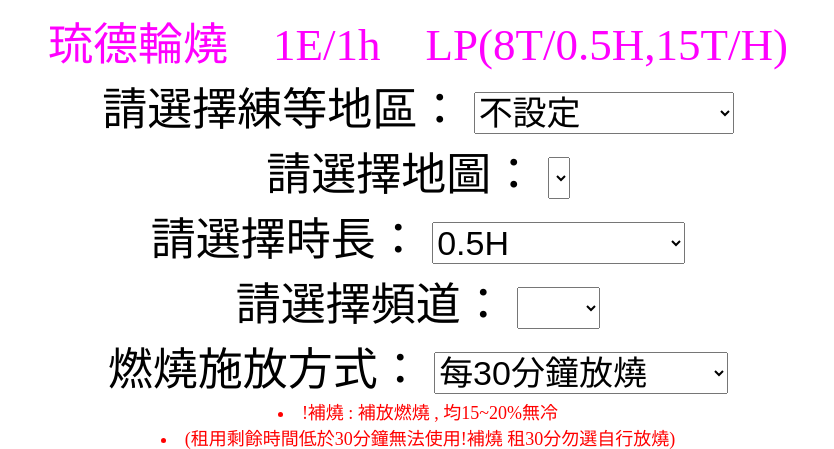
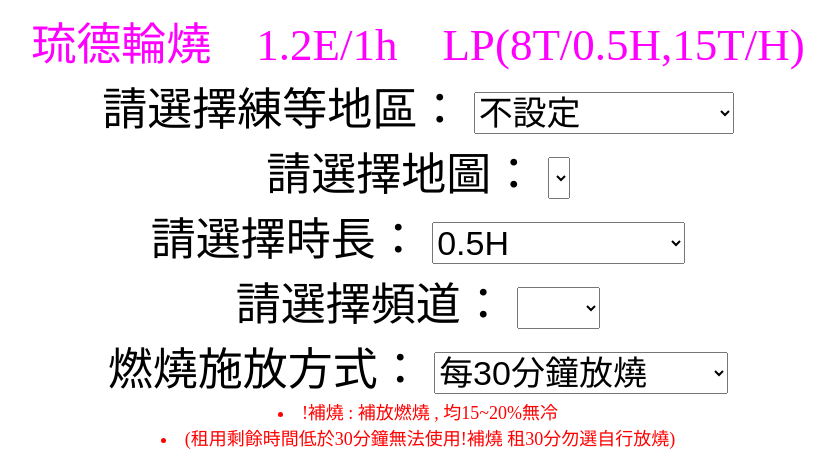
Before and after one commit to a6428775/flask, a Flask app: page /home/1 in a window 1280 px wide. Shown: the top 449 px of the page, without its empty margins (222-1056 px from the left). Run offline with Flask 3, Linux system fonts and the light colour scheme; lists and menus that the app fills with data are empty.

Commit message:
更新價格

```diff
--- a/templates/index.html
+++ b/templates/index.html
@@ -71,7 +71,7 @@
 </head>
 
 <body>
-    <div style="color: rgb(255, 0, 255);">琉德輪燒　1E/1h　LP(8T/0.5H,15T/H)</div>
+    <div style="color: rgb(255, 0, 255);">琉德輪燒　1.2E/1h　LP(8T/0.5H,15T/H)</div>
     <div >
         <form>
             <label>請選擇練等地區：</label>
```
